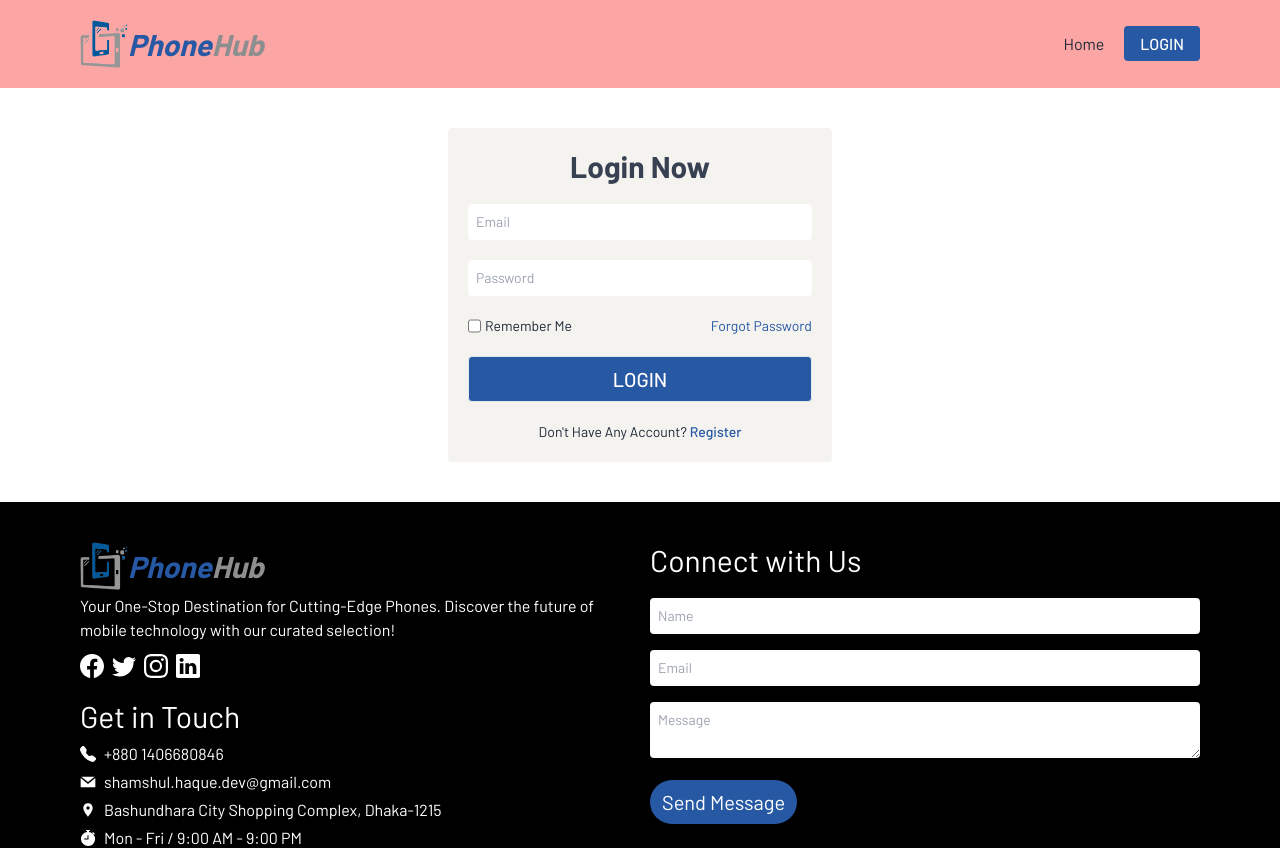
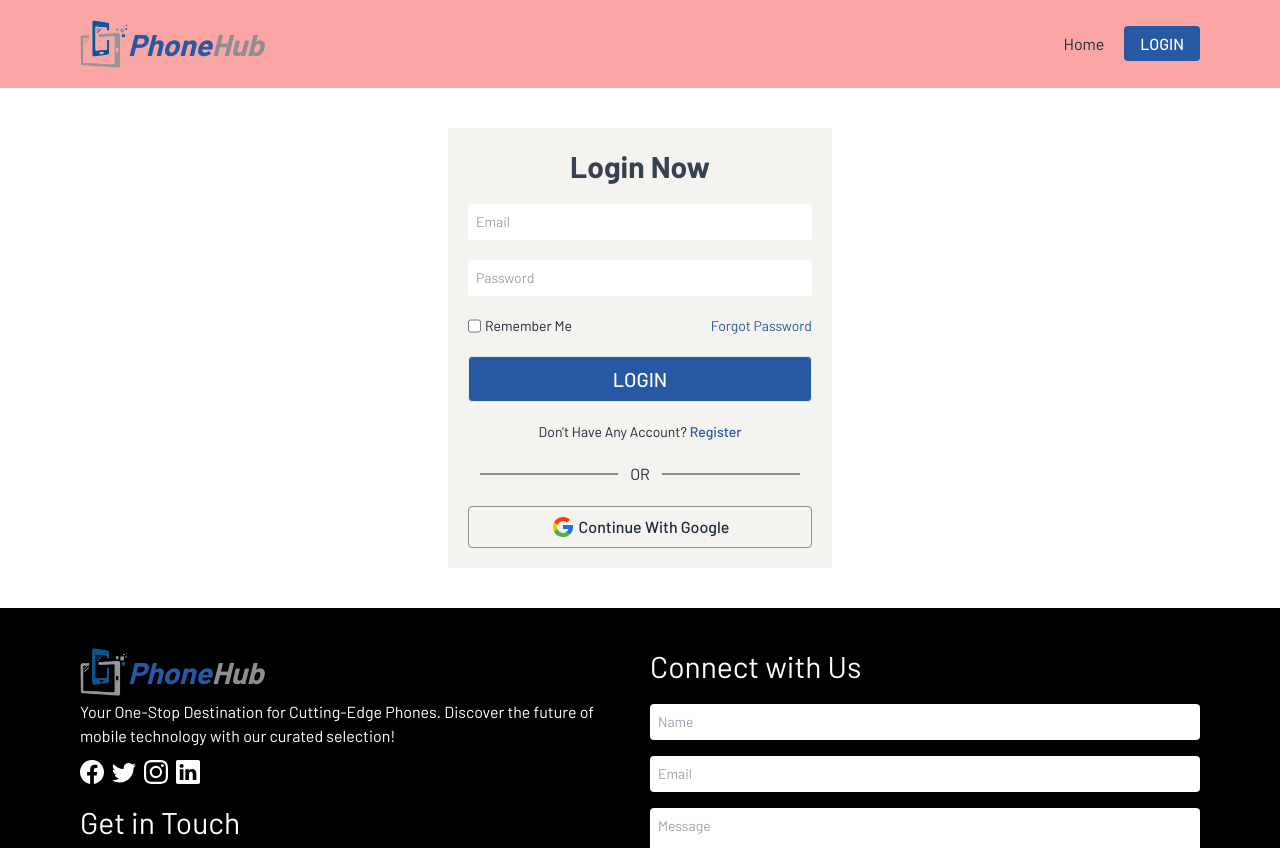
Before and after one commit to shamshul-haque/phone-hub-client, a React (Vite) app: page /login in a window 1280 px wide. Shown: the top 848 px of the page. Built offline with nearby package versions, Linux system fonts and the light colour scheme.

Commit message:
firebase auth for login by google implemented

```diff
--- a/src/components/auth/Login.jsx
+++ b/src/components/auth/Login.jsx
@@ -2,6 +2,7 @@ import { useContext } from "react";
 import { Helmet } from "react-helmet";
 import { Link } from "react-router-dom";
 import { AuthContext } from "../../provider/AuthProvider";
+import SocialLogin from "./SocialLogin";
 
 const Login = () => {
   const { userLogin } = useContext(AuthContext);
@@ -76,6 +77,7 @@ const Login = () => {
               Register
             </Link>
           </p>
+          <SocialLogin />
         </div>
       </div>
     </div>
--- a/src/components/auth/Register.jsx
+++ b/src/components/auth/Register.jsx
@@ -2,6 +2,7 @@ import { useContext } from "react";
 import { Helmet } from "react-helmet";
 import { Link } from "react-router-dom";
 import { AuthContext } from "../../provider/AuthProvider";
+import SocialLogin from "./SocialLogin";
 
 const Register = () => {
   const { userRegister } = useContext(AuthContext);
@@ -94,6 +95,7 @@ const Register = () => {
               Login
             </Link>
           </p>
+          <SocialLogin />
         </div>
       </div>
     </div>
--- a/src/components/auth/SocialLogin.jsx
+++ b/src/components/auth/SocialLogin.jsx
@@ -1,7 +1,34 @@
+import { useContext } from "react";
+import { FcGoogle } from "react-icons/fc";
+import { AuthContext } from "../../provider/AuthProvider";
+
 const SocialLogin = () => {
+  const { loginWithGoogle } = useContext(AuthContext);
+
+  const handleGoogleSignIn = () => {
+    loginWithGoogle()
+      .then((result) => {
+        console.log(result.user);
+      })
+      .catch((error) => {
+        console.log(error);
+      });
+  };
+
   return (
-    <div>
-      <p>SocialLogin</p>
+    <div className="mt-5">
+      <div className="flex items-center gap-3 max-w-xs mx-auto mb-5">
+        <hr className="flex-1 border border-[#8d8e8f]" />
+        <span className="text-center">OR</span>
+        <hr className="flex-1 border border-[#8d8e8f]" />
+      </div>
+      <button
+        onClick={handleGoogleSignIn}
+        className="w-full border border-[#8d8e8f] hover:border-[#2658a3]  transition-all duration-500 p-2 rounded font-medium flex items-center justify-center gap-1"
+      >
+        <FcGoogle className="text-2xl" />
+        <span>Continue With Google</span>
+      </button>
     </div>
   );
 };
--- a/src/provider/AuthProvider.jsx
+++ b/src/provider/AuthProvider.jsx
@@ -1,12 +1,16 @@
 import {
+  GoogleAuthProvider,
   createUserWithEmailAndPassword,
   signInWithEmailAndPassword,
+  signInWithPopup,
 } from "firebase/auth";
 import PropTypes from "prop-types";
 import { createContext } from "react";
 import auth from "../configuration/firebase.config";
 
 export const AuthContext = createContext(null);
+
+const googleProvider = new GoogleAuthProvider();
 
 const AuthProvider = ({ children }) => {
   // Create user
@@ -19,7 +23,12 @@ const AuthProvider = ({ children }) => {
     return signInWithEmailAndPassword(auth, email, password);
   };
 
-  const authInfo = { userRegister, userLogin };
+  // Login user by google
+  const loginWithGoogle = () => {
+    return signInWithPopup(auth, googleProvider);
+  };
+
+  const authInfo = { userRegister, userLogin, loginWithGoogle };
 
   return (
     <AuthContext.Provider value={authInfo}>{children}</AuthContext.Provider>
```
Also changed, not shown: src/main.jsx (+6 -6 lines).
